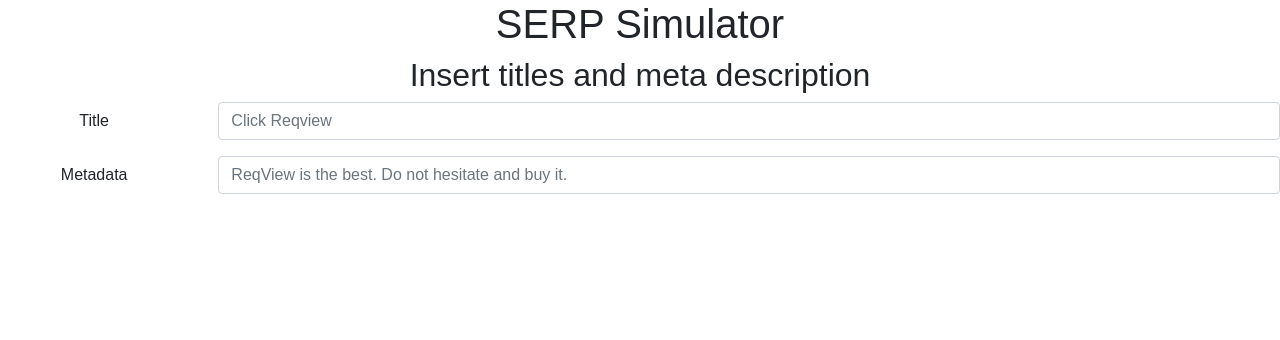
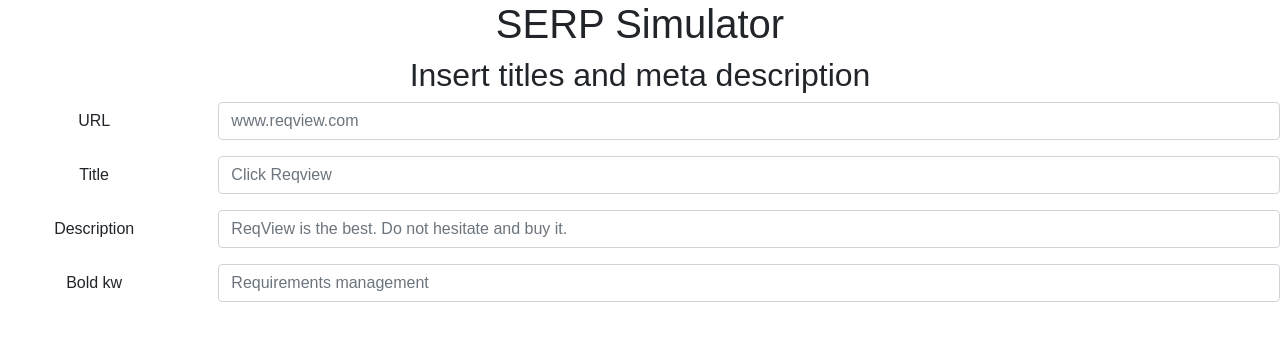
Before and after one commit to tomnovacek/SERP-simulator, a React (Create React App) app: page / in a window 1280 px wide. Shown: the top 340 px of the page. Built offline with nearby package versions, Linux system fonts and the light colour scheme.

Commit message:
form updates

```diff
--- a/src/Form.js
+++ b/src/Form.js
@@ -4,6 +4,20 @@
 function MetaForm() {
   return (
     <Form>
+      <FormGroup row>
+        <Label sm={2} for="formGroupExampleInput">
+          URL
+        </Label>
+        <Col>
+          <Input
+            sm={10}
+            type="text"
+            class="form-control"
+            id="url"
+            placeholder="www.reqview.com"
+          />
+        </Col>
+      </FormGroup>
       <FormGroup row>
         <Label sm={2} for="formGroupExampleInput">
           Title
@@ -13,22 +27,36 @@
             sm={10}
             type="text"
             class="form-control"
-            id="formGroupExampleInput"
+            id="title"
             placeholder="Click Reqview"
           />
         </Col>
       </FormGroup>
       <FormGroup row>
         <Label sm={2} for="formGroupExampleInput2">
-          Metadata
+          Description
         </Label>
         <Col>
           <Input
             sm={10}
             type="text"
             class="form-control"
-            id="formGroupExampleInput2"
+            id="description"
             placeholder="ReqView is the best. Do not hesitate and buy it."
+          />
+        </Col>
+      </FormGroup>
+      <FormGroup row>
+        <Label sm={2} for="formGroupExampleInput2">
+          Bold kw
+        </Label>
+        <Col>
+          <Input
+            sm={10}
+            type="text"
+            class="form-control"
+            id="bold"
+            placeholder="Requirements management"
           />
         </Col>
       </FormGroup>
```
